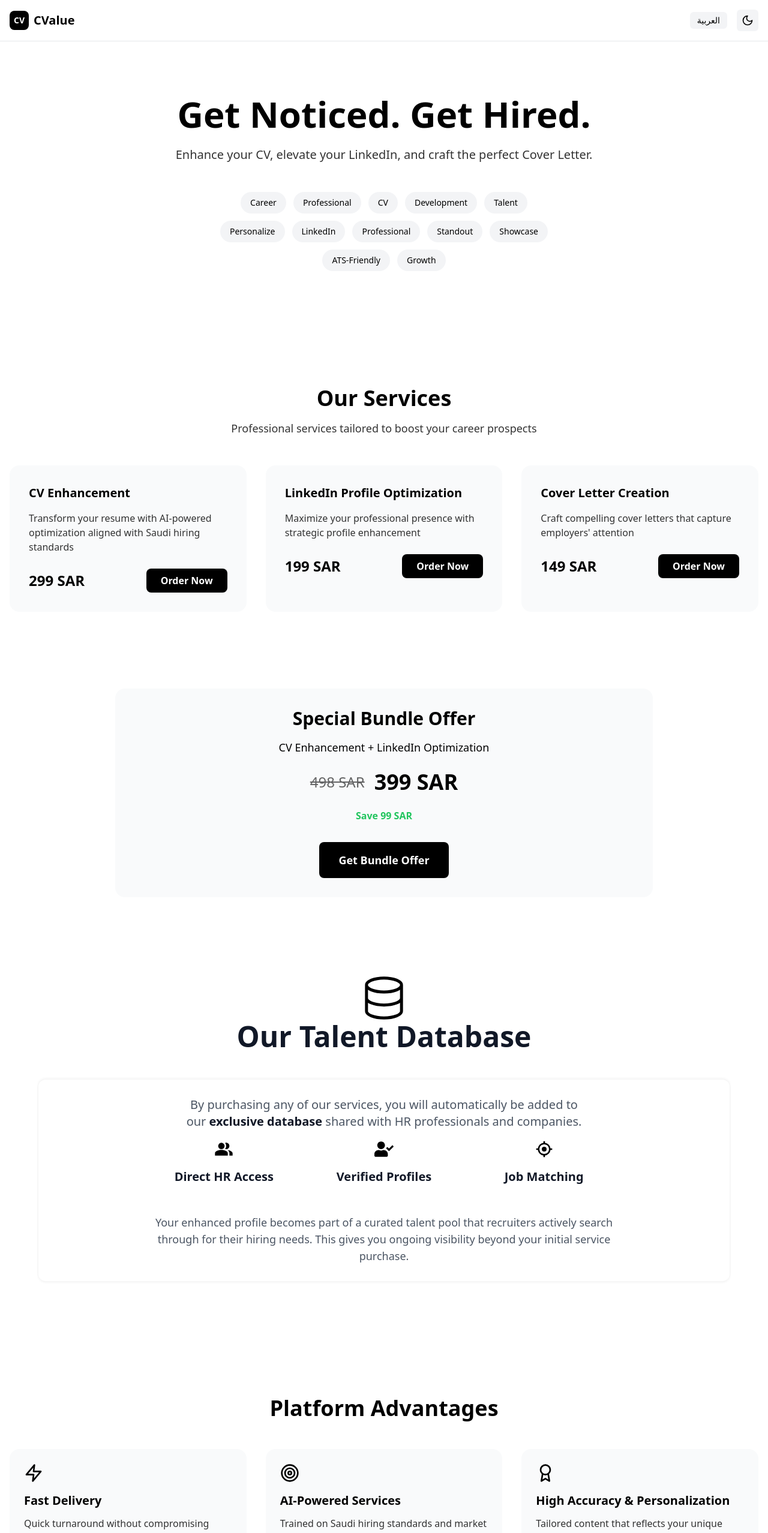
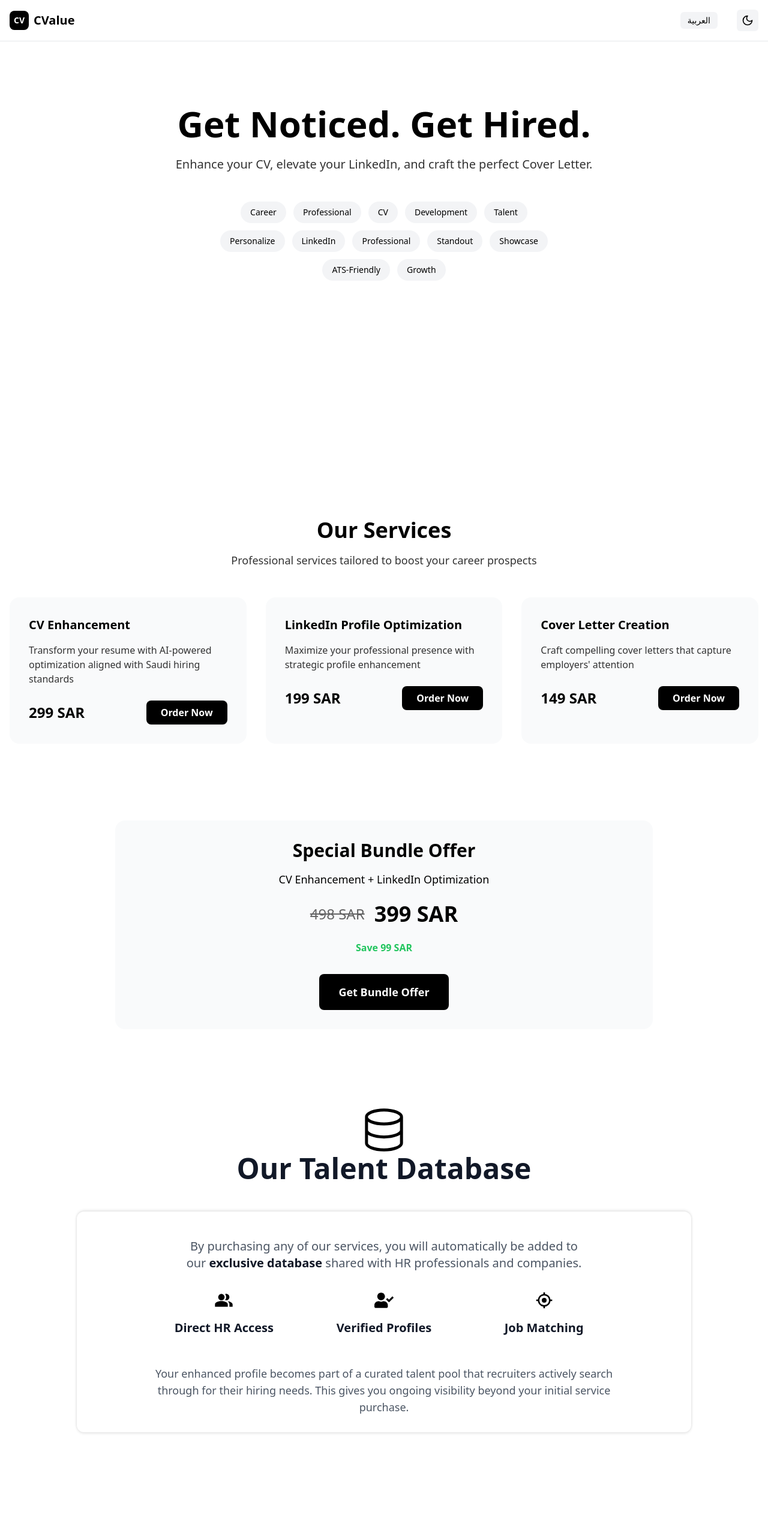
Before and after one commit to demo-tech02/cv-folder, a React (Vite) app: page / in a window 1280 px wide. Shown: the top 2556 px of the page at 60% size. Built offline with nearby package versions, Linux system fonts and the light colour scheme.

Commit message:
Update DatabaseSection, Header, HeroSection, and SocialProofSection components; enhance styles and layout for improved user experience

```diff
--- a/src/components/DatabaseSection.tsx
+++ b/src/components/DatabaseSection.tsx
@@ -16,16 +16,14 @@ const DatabaseSection: React.FC = () => {
             <h2 className="text-5xl font-bold text-gray-900 dark:text-white mb-12">
               Our Talent Database
             </h2>
-<div className="shadow-[0_2px_4px_0_rgba(0,0,0,0.05),0_-2px_4px_0_rgba(0,0,0,0.05)] rounded-xl py-7">
+<div className="shadow-[0_2px_4px_0_rgba(0,0,0,0.1),0_-2px_4px_0_rgba(0,0,0,0.1)] rounded-xl py-7 max-w-5xl mx-auto">
 
-            <div className='max-w-2xl mx-auto '>
-            <p className="text-xl text-gray-600 dark:text-gray-300 mb-4">
+
+            <p className="text-xl  text-gray-600 dark:text-gray-300 mb-4 max-w-2xl mx-auto py-4">
               By purchasing any of our services, you will automatically be added to our{' '}
               <span className="font-semibold text-gray-900 dark:text-white">exclusive database</span>
               {' '}shared with HR professionals and companies.
             </p>
-          </div>
-
           <div className="grid grid-cols-1 md:grid-cols-3  gap-8 max-w-3xl mx-auto">
             <div className="flex flex-col items-center">
               <div className="mb-4">
--- a/src/components/Header.tsx
+++ b/src/components/Header.tsx
@@ -25,7 +25,7 @@ export const Header: React.FC<HeaderProps> = ({
           <span className="text-xl font-bold">CValue</span>
         </div>
 
-        <div className="flex items-center space-x-4">
+        <div className="flex items-center space-x-8">
           <button
             onClick={toggleLanguage}
             className={`px-3 py-1 rounded-md text-sm font-medium transition-colors ${isDarkMode ? 'bg-gray-800 hover:bg-gray-700' : 'bg-gray-100 hover:bg-gray-200'}`}
--- a/src/components/HeroSection.tsx
+++ b/src/components/HeroSection.tsx
@@ -13,10 +13,10 @@ export const HeroSection: React.FC<HeroSectionProps> = ({
   language
 }) => {
   return (
-    <section className="pt-28 pb-16 px-4 ">
+    <section className=" md:pt-24 pt-16 min-h-screen pb-16 px-4 ">
       <div className="container mx-auto text-center">
         <div className="max-w-4xl mx-auto">
-          <h1 className="text-4xl md:text-6xl font-bold mb-6 leading-tight mt-12">
+          <h1 className="text-4xl md:text-6xl font-bold mb-6 leading-tight mt-20">
             {content.title}
           </h1>
           <p className="text-lg md:text-xl mb-12 opacity-80">
--- a/src/components/SocialProofSection.tsx
+++ b/src/components/SocialProofSection.tsx
@@ -67,7 +67,7 @@ const SocialProofSection: React.FC = () => {
     {
       name: "Ahmed Hassan",
       position: "Talent Acquisition Manager",
-      company: "Tech Corp",
+      company: "Tech",
       testimonial: "Finally found a service that understands the Saudi job market! The LinkedIn profiles they optimize consistently perform better in our searches.",
       imageUrl: "https://images.unsplash.com/photo-1472099645785-5658abf4ff4e?w=400&h=400&fit=crop&crop=face  ",
       linkedInUrl: "https://linkedin.com/in/ahmed-hassan"
```
